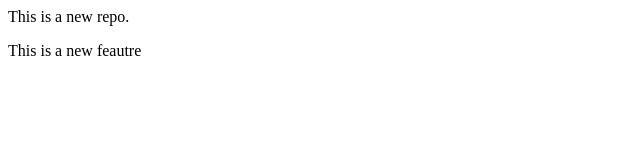
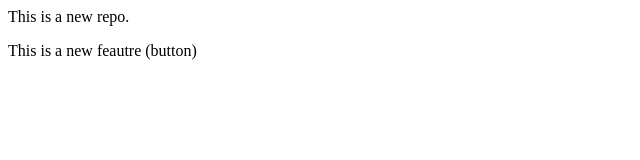
Before and after one commit to parthsharma1899/LocalRepo, a plain HTML site: page index.html in a window 1280 px wide. Shown: the full height of the page, 0-640 px from the left. Drawn offline with Linux system fonts and the light colour scheme.

```diff
--- a/index.html
+++ b/index.html
@@ -1,2 +1,2 @@
 <p>This is a new repo.</p>
-<p>This is a new feautre</p>
+<p>This is a new feautre (button)</p>
```
